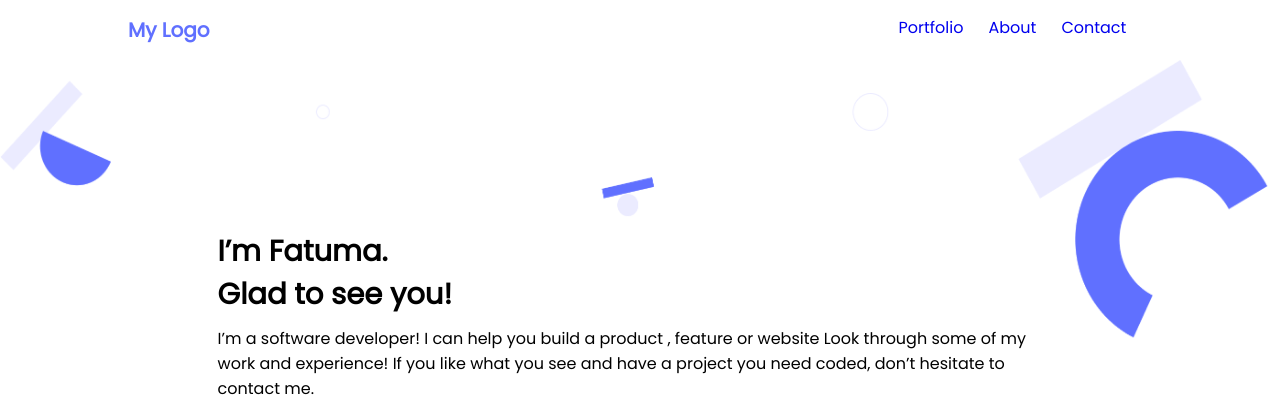
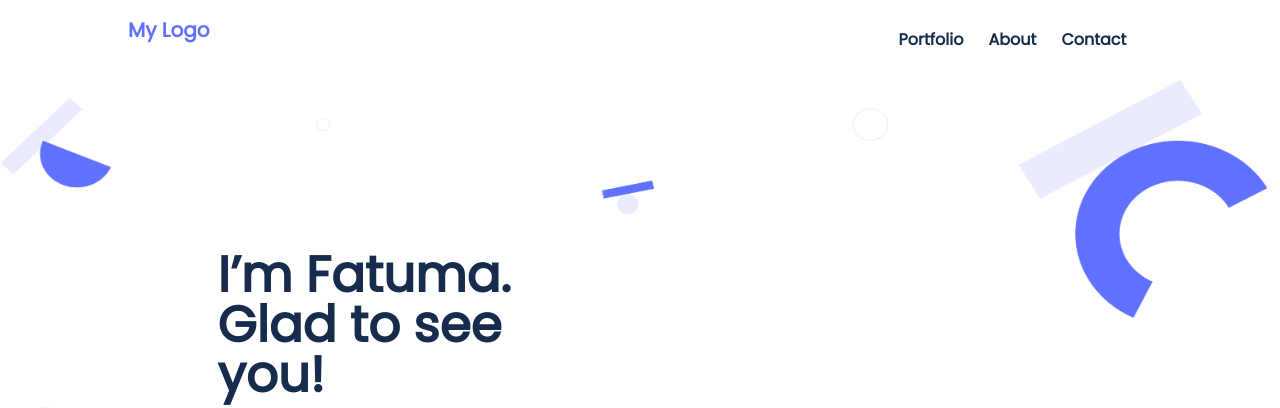
Before and after one commit to fatmahussein/_Portfolio, a website: page index.html in a window 1280 px wide. Shown: the top 408 px of the page. Drawn offline with Linux system fonts and the light colour scheme.

```diff
--- a/index.html
+++ b/index.html
@@ -31,7 +31,7 @@
   <section class="heading">
   <div class="header-container">
     <h1>I’m Fatuma.<br>
-        Glad to see you!</h1>
+        Glad to see<br> you!</h1>
         <p>I’m a software developer! I can help you build a product , feature or website Look through some of my work and experience! If you like what you see and have a project you need coded, don’t hesitate to contact me.</p>
         <a  class="connect" href="#">LET’S CONNECT</a>
         <ul class="socialmedia-icons">
--- a/styles.css
+++ b/styles.css
@@ -1,23 +1,34 @@
-@import url('https://fonts.googleapis.com/css2?family=Poppins&display=swap');
+@import url("https://fonts.googleapis.com/css2?family=Poppins&display=swap");
 
-@media screen and (min-width: 375px) {
+:root {
+  --primary-color: #6070ff;
+  --font-family: "Poppins", sans-serif;
+  --secondary-color: #ffff;
+}
+
 * {
   margin: 0%;
   padding: 0%;
-    font-family: 'Poppins', sans-serif;
+  font-family: var(--font-family);
   box-sizing: border-box;
+}
+
+body {
+  background: #e5e5e5;
 }
 
 header {
   display: flex;
+  background: var(--secondary-color);
 }
 
 .heading {
   background: url(images/header-shapes\ mobile.png);
   background-repeat: no-repeat;
   background-size: 100% 90%;
-    border-bottom-left-radius: 50px;
-    height: 700px;
+  border-bottom-left-radius: 80px;
+  height: 600px;
+  background-color: var(--secondary-color);
 }
 
 nav {
@@ -33,13 +44,13 @@
 }
 
 .navbar-brand a {
-    font-family: 'Poppins', sans-serif;
+  font-family: var(--font-family);
   font-weight: 900;
   font-size: 20px;
   display: flex;
   align-items: center;
   justify-content: center;
-    color: #6070ff;
+  color: var(--primary-color);
 }
 
 ul {
@@ -59,26 +70,30 @@
   width: 25px;
   height: 2.6px;
   margin: 5px auto;
-    background-color: #6070ff;
+  background-color: var(--primary-color);
 }
 
 .header-container {
-    font-family: 'Poppins', sans-serif;
+  font-family: var(--font-family);
   padding: 100px 7%;
   display: flex;
-    row-gap: 10px;
+  row-gap: 15px;
   flex-direction: column;
 }
 
-  h1 {
+h1,
+.navbar li a {
   display: flex;
-    font-size: 29px;
+  font-size: 50px;
+  font-weight: bolder;
+  line-height: 50px;
+  color: #172b4d;
 }
 
 .connect {
   font-size: 17px;
   font-weight: 600;
-    color: #6070ff;
+  color: var(--primary-color);
 }
 
 .socialmedia-icons {
@@ -89,7 +104,6 @@
 
 .navbar {
   display: none;
-  }
 }
 
 @media screen and (min-width: 768px) {
```
Lines whose indentation alone changed are shown as unchanged.
